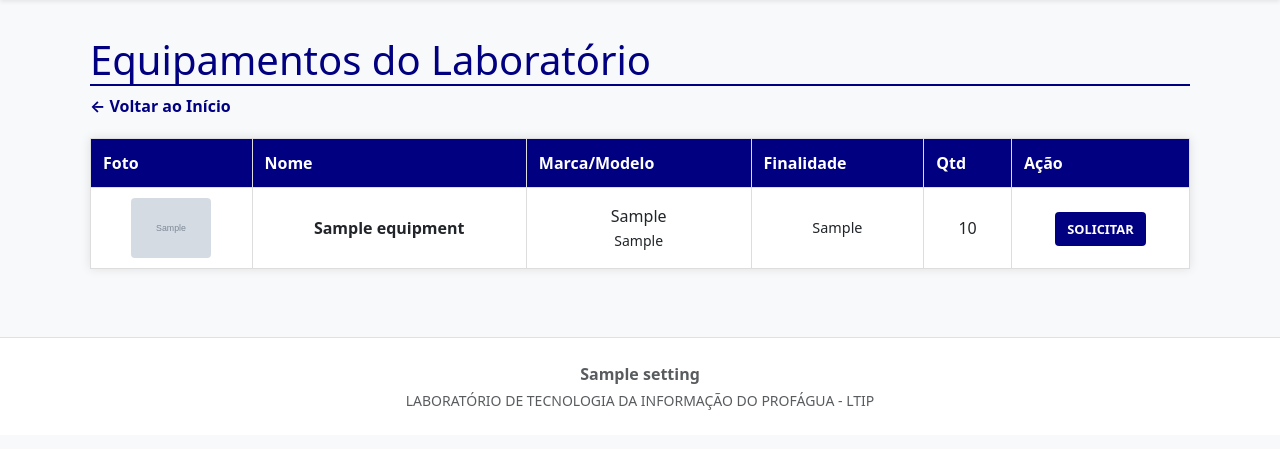
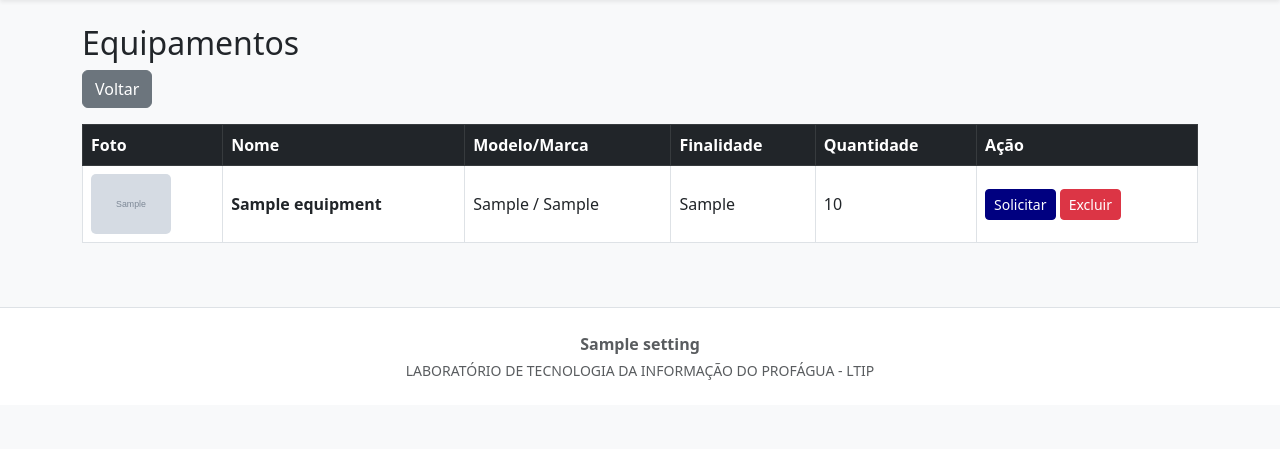
Before and after one commit to almeidasudarioarthurcassius-maker/SITE-OFICIAL-LABRIOS, a Flask app: page /equipment in a window 1280 px wide. Shown: the part 56-505 px from the top of the page. Run offline with Flask 3, Linux system fonts and the light colour scheme; a user stored in the database is signed in; tables that the repository leaves empty hold one stand-in row (values such as "Sample post"); grey boxes marked "Sample" are stand-in pictures.

Commit message:
Update equipment.html

```diff
--- a/site-labrios-oficial/templates/equipment.html
+++ b/site-labrios-oficial/templates/equipment.html
@@ -1,38 +1,45 @@
 {% extends "base.html" %}
 {% block content %}
-<div class="container" style="padding: 20px;">
-    <h1 style="color: #000080; border-bottom: 2px solid #000080;">Equipamentos do Laboratório</h1>
-    <a href="{{ url_for('home') }}" style="text-decoration: none; color: #000080; font-weight: bold;">← Voltar ao Início</a>
-
-    <table style="width: 100%; border-collapse: collapse; margin-top: 20px; box-shadow: 0 0 10px rgba(0,0,0,0.1);">
-        <thead>
-            <tr style="background: #000080; color: white;">
-                <th style="padding: 12px; border: 1px solid #ddd;">Foto</th>
-                <th style="padding: 12px; border: 1px solid #ddd;">Nome</th>
-                <th style="padding: 12px; border: 1px solid #ddd;">Marca/Modelo</th>
-                <th style="padding: 12px; border: 1px solid #ddd;">Finalidade</th>
-                <th style="padding: 12px; border: 1px solid #ddd;">Qtd</th>
-                <th style="padding: 12px; border: 1px solid #ddd;">Ação</th>
+<div class="container mt-4">
+   <h2>Equipamentos</h2>
+    <a href="{{ url_for('home') }}" class="btn btn-secondary mb-3">Voltar</a>
+    <div class="table-responsive">
+        <table class="table table-bordered align-middle">
+            <thead class="table-dark">
+                <tr>
+                   <th>Foto</th>
+                   <th>Nome</th>
+                   <th>Modelo/Marca</th>
+                   <th>Finalidade</th>
+                   <th>Quantidade</th>
+                   <th>Ação</th>
                </tr>
             </thead>
             <tbody>
                 {% for e in equipments %}
-            <tr style="text-align: center; background: white;">
-                <td style="padding: 10px; border: 1px solid #ddd;">
-                    {% if e.image %}<img src="{{ e.image }}" style="width: 80px; border-radius: 4px;">{% else %}Sem foto{% endif %}
+                <tr>
+                   <td>
+                    {% if e.image %}<img src="{{ e.image }}" width="80" style="border-radius:5px;">
+                    {% else %}<span class="text-muted small">Sem foto</span>{% endif %}
                    </td>
-                <td style="padding: 10px; border: 1px solid #ddd;"><strong>{{ e.name }}</strong></td>
-                <td style="padding: 10px; border: 1px solid #ddd;">{{ e.brand }}<br><small>{{ e.model }}</small></td>
-                <td style="padding: 10px; border: 1px solid #ddd; font-size: 0.9em;">{{ e.purpose }}</td>
-                <td style="padding: 10px; border: 1px solid #ddd;">{{ e.quantity }}</td>
-                <td style="padding: 10px; border: 1px solid #ddd;">
-                    <a href="{{ url_for('request_reservation', equipment_id=e.id) }}" style="background: #000080; color: white; padding: 8px 12px; text-decoration: none; border-radius: 4px; font-weight: bold; font-size: 0.8em;">SOLICITAR</a>
+                   <td><strong>{{ e.name }}</strong></td>
+                   <td>{{ e.model }} / {{ e.brand }}</td>
+                   <td>{{ e.purpose }}</td>
+                   <td>{{ e.quantity }}</td>
+                   <td>
+                    <a href="{{ url_for('request_reservation', equipment_id=e.id) }}" class="btn btn-primary btn-sm">Solicitar</a>
+                    {% if current_user.is_authenticated %}
+                        <form action="{{ url_for('delete_equipment', id=e.id) }}" method="POST" style="display:inline;" onsubmit="return confirm('Excluir equipamento?')">
+                            <button class="btn btn-danger btn-sm">Excluir</button>
+                        </form>
+                    {% endif %}
                    </td>
                </tr>
                 {% else %}
-            <tr><td colspan="6" style="padding: 20px; text-align: center;">Nenhum equipamento disponível no momento.</td></tr>
+               <tr><td colspan="6">Nenhum equipamento cadastrado.</td></tr>
                 {% endfor %}
             </tbody>
         </table>
     </div>
+</div>
 {% endblock %}
```
Lines whose indentation alone changed are shown as unchanged.
